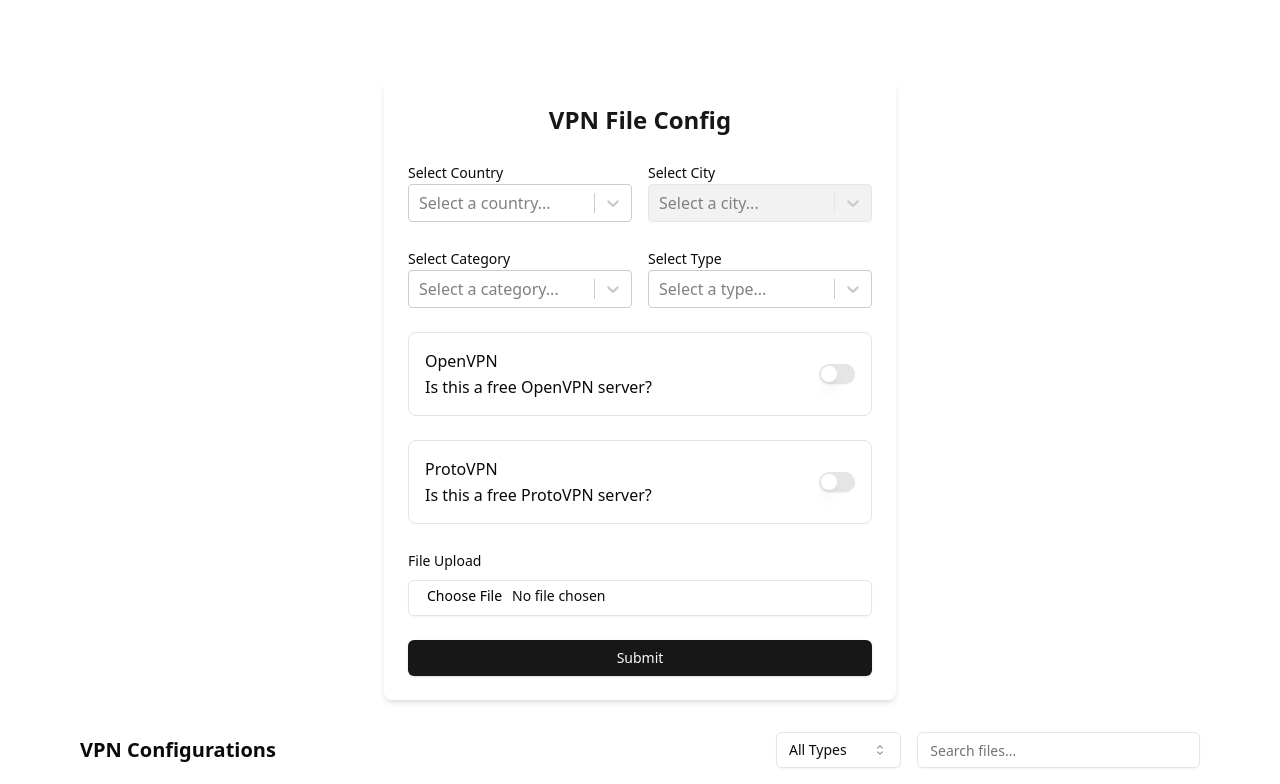
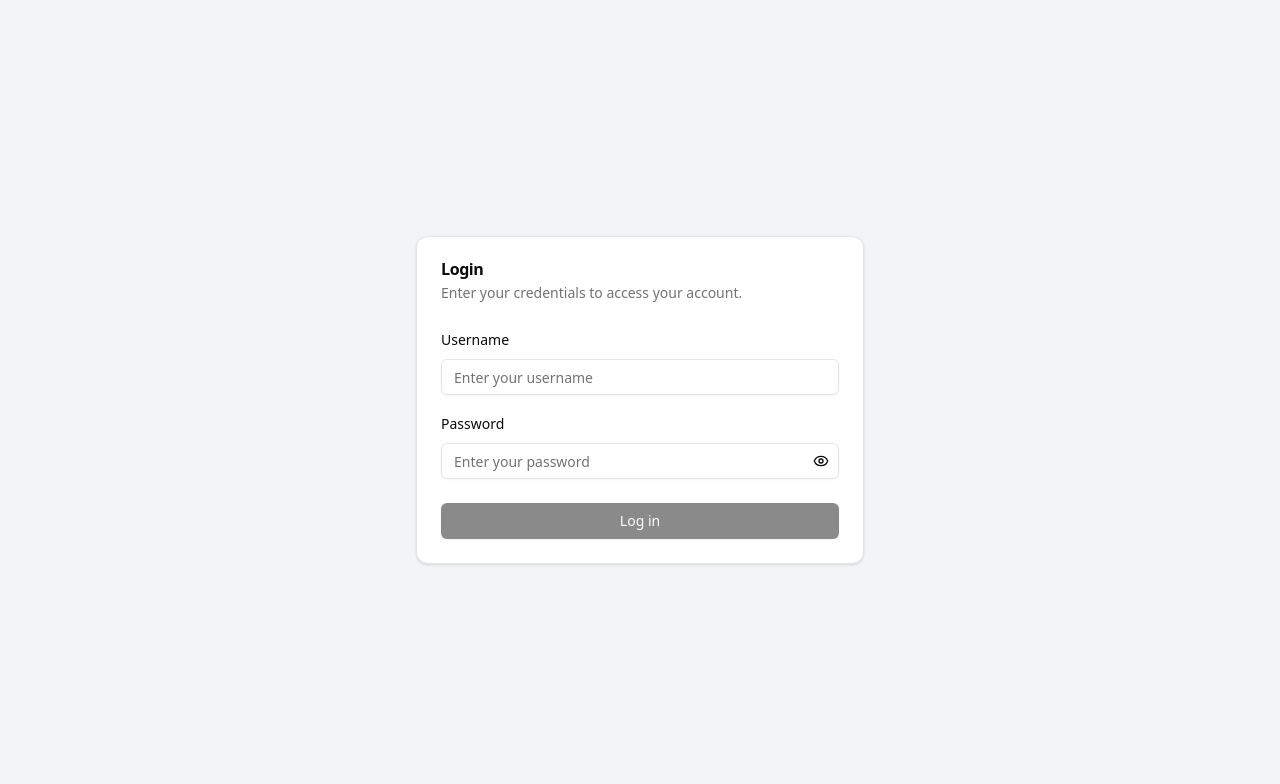
Before and after one commit to Anshul-par/vpn_admin, a React (Vite) app: page / in a window 1280 px wide. Shown: the top 784 px of the page. Built offline with nearby package versions, Linux system fonts and the light colour scheme; no server answers.

Commit message:
Added admin/pass login

```diff
--- a/index.html
+++ b/index.html
@@ -6,7 +6,7 @@
     <meta name="viewport" content="width=device-width, initial-scale=1.0" />
     <title>VPN Admin(Viv. Tail.)</title>
   </head>
-  <body style="padding: 5rem">
+  <body>
     <div id="root"></div>
     <script type="module" src="/src/main.tsx"></script>
   </body>
--- a/package.json
+++ b/package.json
@@ -26,6 +26,7 @@
     "react": "^18.3.1",
     "react-dom": "^18.3.1",
     "react-hook-form": "^7.53.1",
+    "react-router-dom": "^6.28.0",
     "react-select": "^5.8.0",
     "sonner": "^1.5.0",
     "tailwind-merge": "^2.5.2",
--- a/src/App.tsx
+++ b/src/App.tsx
@@ -1,5 +1,22 @@
 import VPNConfigForm from "./VPNConfigForm";
+import { BrowserRouter, Routes, Route } from "react-router-dom";
+import LoginForm from "./loginForm";
+import ProtectRoute from "./ProtectRoute";
 
 export function App() {
-  return <VPNConfigForm />;
+  return (
+    <BrowserRouter>
+      <Routes>
+        <Route path="/" element={<LoginForm />} />
+        <Route
+          path="/app"
+          element={
+            <ProtectRoute>
+              <VPNConfigForm />
+            </ProtectRoute>
+          }
+        />
+      </Routes>
+    </BrowserRouter>
+  );
 }
--- a/src/DeleteModal.tsx
+++ b/src/DeleteModal.tsx
@@ -10,9 +10,10 @@
 import { AlertTriangleIcon } from "lucide-react";
 import axios from "axios";
 import { toast } from "sonner";
-import { TOKEN, URL } from "./constants";
+import { URL } from "./constants";
 
 export default function DeletePermissionDialog({ id, onClose, setFlag }: any) {
+  const TOKEN = localStorage.getItem("token");
   const handleDelete = async (id: any) => {
     try {
       await axios.delete(`${URL}/open-vpn/${id}`, {
--- /dev/null
+++ b/src/ProtectRoute.tsx
@@ -0,0 +1,13 @@
+import { Navigate } from "react-router-dom";
+
+const ProtectRoute = ({ children }) => {
+  const token = localStorage.getItem("token");
+
+  if (!token) {
+    return <Navigate to="/" />;
+  }
+
+  return children;
+};
+
+export default ProtectRoute;
--- a/src/UpdateForm.tsx
+++ b/src/UpdateForm.tsx
@@ -21,7 +21,7 @@
 } from "@/components/ui/select";
 import { Switch } from "@/components/ui/switch";
 import axios from "axios";
-import { TOKEN, URL } from "./constants";
+import { URL } from "./constants";
 import { toast } from "sonner";
 import { useEffect } from "react";
 import { Label } from "./components/ui/label";
@@ -36,6 +36,7 @@
   setShowUpdateForm: any;
   setFlag: any;
 }) {
+  const TOKEN = localStorage.getItem("token");
   const form = useForm({
     defaultValues: {
       ...initialData,
--- a/src/VPNConfigForm.tsx
+++ b/src/VPNConfigForm.tsx
@@ -12,7 +12,7 @@
 } from "@/components/ui/dialog";
 import { toast } from "sonner";
 import VpnServerUpdateForm from "./UpdateForm";
-import { TOKEN, URL } from "./constants";
+import { URL } from "./constants";
 import { Switch } from "./components/ui/switch";
 import { VPNFilesTable } from "./VPNConfigTable";
 
@@ -61,6 +61,7 @@
 
 export default function VPNConfigForm() {
   // Combined state management
+  const TOKEN = localStorage.getItem("token");
   const [formState, setFormState] = useState<FormState>(initialFormState);
   const [showUpdateForm, setShowUpdateForm] = useState<UpdateFormState>({
     visible: false,
@@ -68,6 +69,24 @@
     data: {},
   });
   const [refreshFlag, setRefreshFlag] = useState(false);
+
+  // to keep watch on the token expiration
+  useEffect(() => {
+    const expiration = localStorage.getItem("expiration");
+
+    const id = setInterval(() => {
+      if (expiration) {
+        const exp = Number(expiration);
+        if (exp < Date.now()) {
+          localStorage.removeItem("token");
+          localStorage.removeItem("expiration");
+          window.location.reload();
+        }
+      }
+    }, 60 * 1000);
+
+    return () => clearInterval(id);
+  }, []);
 
   // Memoized handlers
   const handleInputChange = useCallback((field: string, value: any) => {
@@ -138,7 +157,7 @@
   );
 
   return (
-    <>
+    <div style={{ padding: "5rem" }}>
       <div className="max-w-lg mx-auto p-6 bg-white rounded-lg shadow-md">
         <h1 className="text-2xl font-bold mb-6 text-center text-primary">
           VPN File Config
@@ -267,7 +286,7 @@
           </DialogContent>
         </Dialog>
       )}
-    </>
+    </div>
   );
 }
 
--- a/src/VPNConfigTable.tsx
+++ b/src/VPNConfigTable.tsx
@@ -29,7 +29,7 @@
 import { Badge } from "@/components/ui/badge";
 import { DownloadIcon, TrashIcon } from "lucide-react";
 import { Pencil1Icon } from "@radix-ui/react-icons";
-import { TOKEN, URL } from "./constants";
+import { URL } from "./constants";
 import DeletePermissionDialog from "./DeleteModal";
 
 type VPNType = "ALL" | "FREE_OPEN_VPN" | "PROTO";
@@ -61,6 +61,7 @@
   flag,
   setShowUpdateForm,
 }) => {
+  const TOKEN = localStorage.getItem("token");
   const [files, setFiles] = useState<VPNFile[]>([]);
   const [typeFilter, setTypeFilter] = useState<VPNType>(() => {
     const v = localStorage.getItem("vpnTypeFilter");
@@ -153,7 +154,6 @@
               <ShadSelect
                 value={columnFilter}
                 onValueChange={(value: any) => {
-                  console.log({ value });
                   setColumnFilter(value);
                 }}
               >
@@ -288,7 +288,6 @@
         setFiles(data.data);
       } catch (error) {
         console.error("Error fetching files:", error);
-        // You might want to add a toast notification here
       }
     };
 
--- /dev/null
+++ b/src/components/ui/card.tsx
@@ -0,0 +1,76 @@
+import * as React from "react"
+
+import { cn } from "@/lib/utils"
+
+const Card = React.forwardRef<
+  HTMLDivElement,
+  React.HTMLAttributes<HTMLDivElement>
+>(({ className, ...props }, ref) => (
+  <div
+    ref={ref}
+    className={cn(
+      "rounded-xl border bg-card text-card-foreground shadow",
+      className
+    )}
+    {...props}
+  />
+))
+Card.displayName = "Card"
+
+const CardHeader = React.forwardRef<
+  HTMLDivElement,
+  React.HTMLAttributes<HTMLDivElement>
+>(({ className, ...props }, ref) => (
+  <div
+    ref={ref}
+    className={cn("flex flex-col space-y-1.5 p-6", className)}
+    {...props}
+  />
+))
+CardHeader.displayName = "CardHeader"
+
+const CardTitle = React.forwardRef<
+  HTMLDivElement,
+  React.HTMLAttributes<HTMLDivElement>
+>(({ className, ...props }, ref) => (
+  <div
+    ref={ref}
+    className={cn("font-semibold leading-none tracking-tight", className)}
+    {...props}
+  />
+))
+CardTitle.displayName = "CardTitle"
+
+const CardDescription = React.forwardRef<
+  HTMLDivElement,
+  React.HTMLAttributes<HTMLDivElement>
+>(({ className, ...props }, ref) => (
+  <div
+    ref={ref}
+    className={cn("text-sm text-muted-foreground", className)}
+    {...props}
+  />
+))
+CardDescription.displayName = "CardDescription"
+
+const CardContent = React.forwardRef<
+  HTMLDivElement,
+  React.HTMLAttributes<HTMLDivElement>
+>(({ className, ...props }, ref) => (
+  <div ref={ref} className={cn("p-6 pt-0", className)} {...props} />
+))
+CardContent.displayName = "CardContent"
+
+const CardFooter = React.forwardRef<
+  HTMLDivElement,
+  React.HTMLAttributes<HTMLDivElement>
+>(({ className, ...props }, ref) => (
+  <div
+    ref={ref}
+    className={cn("flex items-center p-6 pt-0", className)}
+    {...props}
+  />
+))
+CardFooter.displayName = "CardFooter"
+
+export { Card, CardHeader, CardFooter, CardTitle, CardDescription, CardContent }
--- a/src/constants/index.ts
+++ b/src/constants/index.ts
@@ -1,4 +1,2 @@
-export const TOKEN =
-  "eyJhbGciOiJIUzI1NiIsInR5cCI6IkpXVCJ9.eyJpZCI6IjY3MDRmMjIzZWQxNDM4ZDNhYTU5MDAyOCIsImlhdCI6MTcyOTU4OTEyNH0.eLGahi4-hPXghLvm6HlX2jI6JO8_msgm8FgbOuMjTS0";
 export const URL = "http://103.116.176.223:3201";
 // export const URL = "http://172.168.16.12:5000";
--- /dev/null
+++ b/src/loginForm.tsx
@@ -0,0 +1,111 @@
+import { useState } from "react";
+import { Button } from "@/components/ui/button";
+import { Input } from "@/components/ui/input";
+import { Label } from "@/components/ui/label";
+import {
+  Card,
+  CardContent,
+  CardDescription,
+  CardFooter,
+  CardHeader,
+  CardTitle,
+} from "@/components/ui/card";
+import { EyeIcon, EyeOffIcon } from "lucide-react";
+import axios from "axios";
+import { URL } from "@/constants";
+import { useNavigate } from "react-router-dom";
+
+export default function Component() {
+  const [showPassword, setShowPassword] = useState(false);
+  const [vals, setVals] = useState({
+    username: "",
+    password: "",
+  });
+  const navigate = useNavigate();
+  const togglePasswordVisibility = () => {
+    setShowPassword(!showPassword);
+  };
+
+  const handleSubmit = async () => {
+    try {
+      const { data } = await axios.post(`${URL}/auth/admin`, vals);
+      localStorage.setItem("token", data.token);
+      // Expiration set to after 10 minutes from now
+      localStorage.setItem("expiration", String(Date.now() + 600000));
+      navigate("/app");
+    } catch (error) {
+      console.log("Error_While_Login", error);
+    }
+  };
+
+  return (
+    <div className="flex items-center justify-center min-h-screen bg-gray-100">
+      <Card className="w-full max-w-md">
+        <CardHeader>
+          <CardTitle>Login</CardTitle>
+          <CardDescription>
+            Enter your credentials to access your account.
+          </CardDescription>
+        </CardHeader>
+        <CardContent>
+          <form>
+            <div className="space-y-4">
+              <div className="space-y-2">
+                <Label htmlFor="username">Username</Label>
+                <Input
+                  id="username"
+                  placeholder="Enter your username"
+                  value={vals.username}
+                  onChange={(e) =>
+                    setVals({ ...vals, username: e.target.value })
+                  }
+                  required
+                />
+              </div>
+              <div className="space-y-2">
+                <Label htmlFor="password">Password</Label>
+                <div className="relative">
+                  <Input
+                    id="password"
+                    type={showPassword ? "text" : "password"}
+                    placeholder="Enter your password"
+                    value={vals.password}
+                    onChange={(e) =>
+                      setVals({ ...vals, password: e.target.value })
+                    }
+                    required
+                  />
+                  <Button
+                    type="button"
+                    variant="ghost"
+                    size="icon"
+                    className="absolute right-0 top-0 h-full px-3 py-2 hover:bg-transparent"
+                    onClick={togglePasswordVisibility}
+                    aria-label={
+                      showPassword ? "Hide password" : "Show password"
+                    }
+                  >
+                    {showPassword ? (
+                      <EyeOffIcon className="h-4 w-4" />
+                    ) : (
+                      <EyeIcon className="h-4 w-4" />
+                    )}
+                  </Button>
+                </div>
+              </div>
+            </div>
+          </form>
+        </CardContent>
+        <CardFooter>
+          <Button
+            onClick={handleSubmit}
+            disabled={!Object.values(vals).every(Boolean)}
+            className="w-full"
+          >
+            Log in
+          </Button>
+        </CardFooter>
+      </Card>
+    </div>
+  );
+}
```
